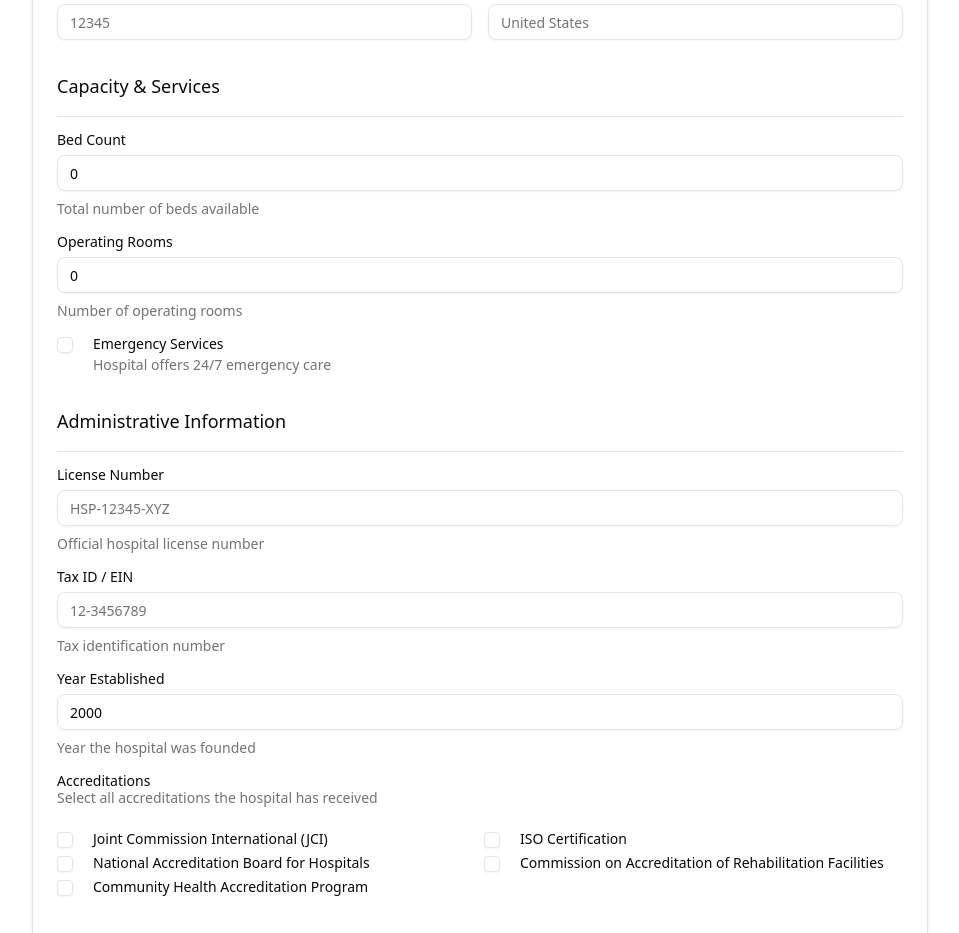
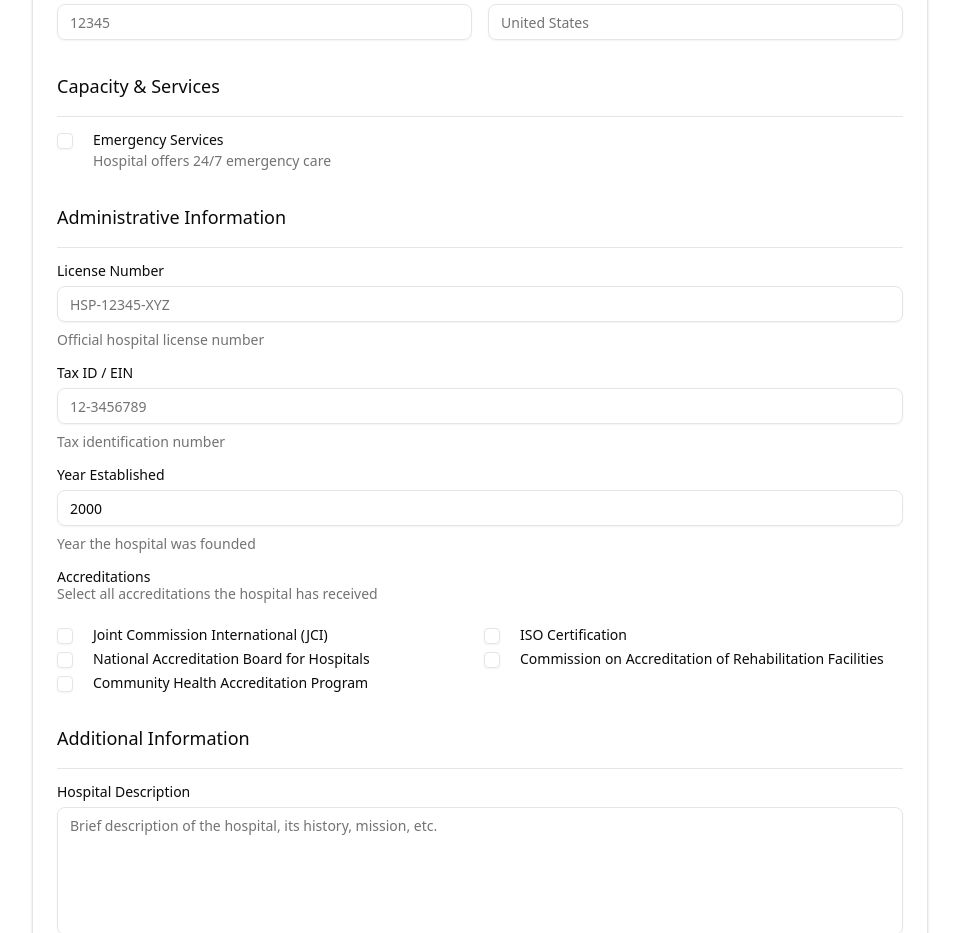
Before and after one commit to realtemmy/hospital-dbms-client, a React (Vite) app: page /register in a window 1280 px wide. Shown: the part 1160-2093 px from the top of the page, without its empty margins (160-1119 px from the left). Built offline with nearby package versions, Linux system fonts and the light colour scheme.

Commit message:
Connected to server, hospital registration completed

```diff
--- a/src/Pages/hospital-registration/HospitalRegistration.tsx
+++ b/src/Pages/hospital-registration/HospitalRegistration.tsx
@@ -83,9 +83,7 @@ export type HospitalFormValues = {
     zip: string;
     country: string;
   };
-  bedCount: number;
   emergencyServices: boolean;
-  operatingRooms: number;
   licenseNumber: string;
   taxId: string;
   accreditations: string[];
@@ -137,34 +135,19 @@ export const hospitalFormSchema: z.ZodType<HospitalFormValues> = z.object({
       message: "Country name must be at least 2 characters.",
     }),
   }),
-  bedCount: z.preprocess(
-    (val) => Number(val),
-    z.number().min(0, {
-      message: "Bed count cannot be negative",
-    })
-  ),
   emergencyServices: z.boolean(),
-  operatingRooms: z.preprocess(
-    (val) => Number(val),
-    z.number().min(0, {
-      message: "Number of operating rooms is required",
-    })
-  ),
-  licenseNumber: z.preprocess(
-    (val) => Number(val),
-    z.number().min(0, {
-      message: "license number is required",
-    })
-  ),
-  taxId: z.preprocess(
-    (val) => Number(val),
-    z.number().min(0, {
-      message: "Tax ID is required",
-    })
-  ),
+  licenseNumber: z.string().min(10, {
+    message: "license number is required",
+  }),
+  taxId: z.string().min(4, {
+    message: "Tax ID is required",
+  }),
   accreditations: z.array(z.string()),
   description: z.string(),
-  yearEstablished: z.number().min(1800).max(new Date().getFullYear()),
+  yearEstablished: z.preprocess(
+    (val) => Number(val),
+    z.number().min(1800).max(new Date().getFullYear())
+  ), //fix the date issue
   termsAccepted: z.literal(true, {
     errorMap: () => ({ message: "You must accept the terms" }),
   }),
@@ -188,9 +171,7 @@ const HospitalRegistration = () => {
         zip: "",
         country: "",
       },
-      bedCount: 0,
       emergencyServices: false,
-      operatingRooms: 0,
       licenseNumber: "",
       taxId: "",
       accreditations: [],
@@ -283,9 +264,7 @@ const HospitalRegistration = () => {
                           <SelectItem value="public">
                             Public hospital
                           </SelectItem>
-                          <SelectItem value="other">
-                            Other
-                          </SelectItem>
+                          <SelectItem value="other">Other</SelectItem>
                         </SelectContent>
                       </Select>
                       <FormDescription>
@@ -509,40 +488,6 @@ const HospitalRegistration = () => {
               <div className="space-y-4">
                 <FormField
                   control={form.control}
-                  name="bedCount"
-                  render={({ field }) => (
-                    <FormItem>
-                      <FormLabel>Bed Count</FormLabel>
-                      <FormControl>
-                        <Input type="number" {...field} />
-                      </FormControl>
-                      <FormDescription>
-                        Total number of beds available
-                      </FormDescription>
-                      <FormMessage />
-                    </FormItem>
-                  )}
-                />
-
-                <FormField
-                  control={form.control}
-                  name="operatingRooms"
-                  render={({ field }) => (
-                    <FormItem>
-                      <FormLabel>Operating Rooms</FormLabel>
-                      <FormControl>
-                        <Input type="number" {...field} />
-                      </FormControl>
-                      <FormDescription>
-                        Number of operating rooms
-                      </FormDescription>
-                      <FormMessage />
-                    </FormItem>
-                  )}
-                />
-
-                <FormField
-                  control={form.control}
                   name="emergencyServices"
                   render={({ field }) => (
                     <FormItem className="flex flex-row items-start space-x-3 space-y-0">
```
